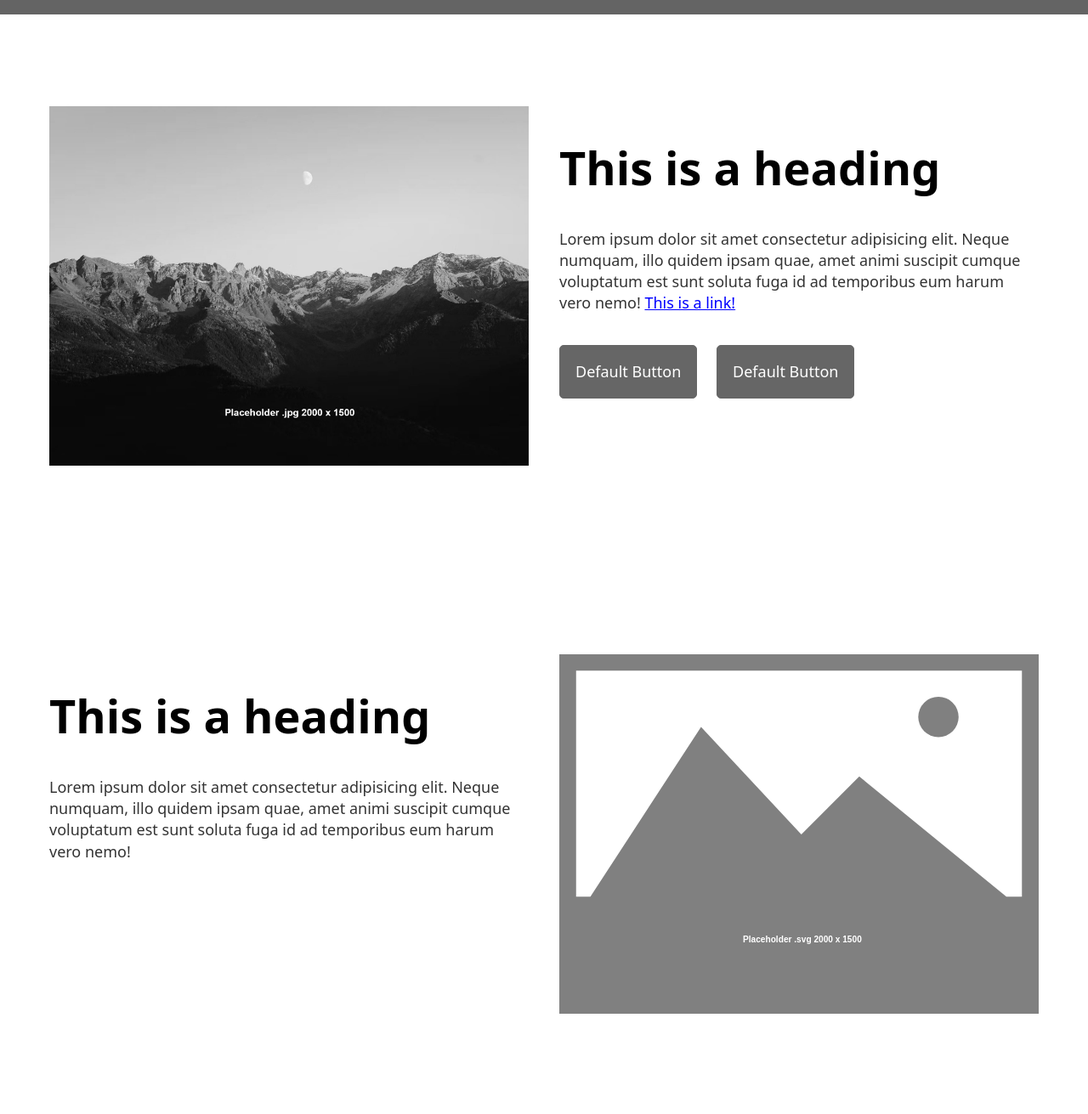
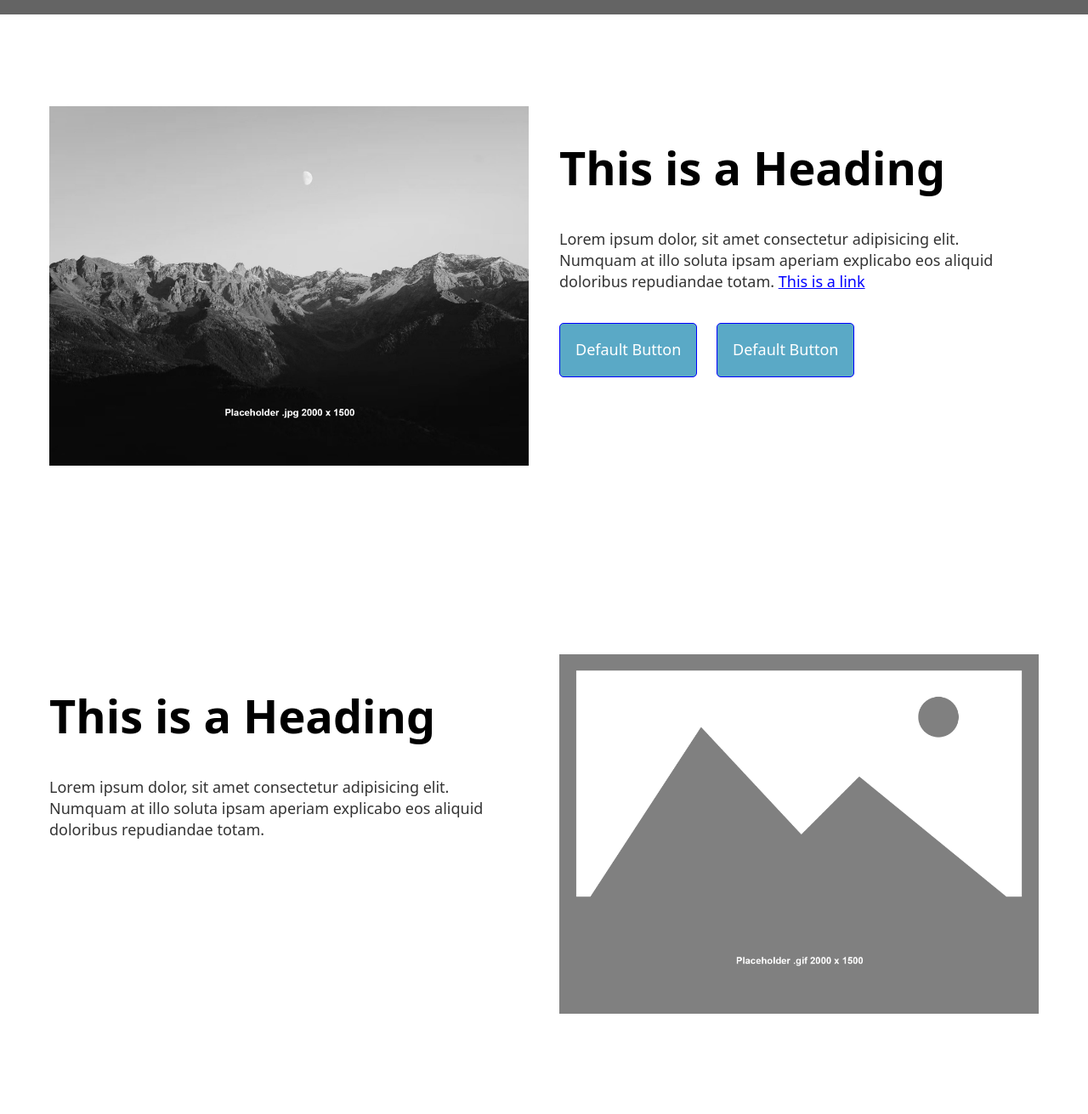
Before and after one commit to GabriellaAbbey/talk-framework, a plain HTML site: page index.html in a window 1280 px wide. Shown: the part 700-2011 px from the top of the page at 85% size. Drawn offline with Linux system fonts and the light colour scheme.

Commit message:
updated framework, on to adding code pens!

```diff
--- a/index.html
+++ b/index.html
@@ -62,50 +62,51 @@
         </section>
         <section id="section1">
             <div class="container">
-                <div class="row">
 
+                <div class="row observe-me">
+                    <div class="one-half observe-me animate-from-top">
+                        <img src="img/placeholder-2000x1500.jpg" alt="Placeholder Image">
+                    </div>
+                    <div class="one-half observe-me animate-from-bottom">
+                        <h1>This is a Heading</h1>
+                        <p>Lorem ipsum dolor, sit amet consectetur adipisicing elit. Numquam at illo soluta ipsam aperiam explicabo eos aliquid doloribus repudiandae totam. <a href="#">This is a link</a></p>
+                        <a href="#" class="button">Default Button</a>
+                        <a href="#" class="button">Default Button</a>
+                    </div>
+                </div>
+
+            </div>
+        </section>
+
+
+        <section class="bg-lightgrey">
+            <div class="container observe-me">
+
+                <div class="row swapped">
                     <div class="one-half">
-                        <img src="img/placeholder-2000x1500.jpg" alt="placeholder image" width="2000" height="1500">
+                        <img src="img/placeholder-2000x1500.gif" alt="Placeholder Image">
                     </div>
+                    <div class="one-half">
+                        <h1>This is a Heading</h1>
+                        <p>Lorem ipsum dolor, sit amet consectetur adipisicing elit. Numquam at illo soluta ipsam aperiam explicabo eos aliquid doloribus repudiandae totam.</p>
+                    </div>
+                </div>
 
-                    <div class="one-half">
-                        <h1>This is a heading</h1>
-                        <p>Lorem ipsum dolor sit amet consectetur adipisicing elit. Neque numquam, illo quidem ipsam quae, amet animi suscipit cumque voluptatum est sunt soluta fuga id ad temporibus eum harum vero nemo! <a href="#">This is a link!</a></p>
-                        <a href="#" class="button dark"> Default Button</a>
-                        <a href="#" class="button dark"> Default Button</a>
-                    </div>
-
-                </div>
             </div>
         </section>
 
         <section>
-            <div class="container">
-                <div class="row swapped">
-                    <div class="one-half">
-                        <img src="img/placeholder-2000x1500.svg" alt="placeholder image" width="2000" height="1500">
+            <div class="container observe-me">
+
+                <div class="row">
+                    <div class="one-half centered">
+                        <img src="img/placeholder-2000x1500.svg" alt="Placeholder Image">
+                        <h1>This is a Heading</h1>
+                        <p>Lorem ipsum dolor, sit amet consectetur adipisicing elit. Numquam at illo soluta ipsam aperiam explicabo eos aliquid doloribus repudiandae totam.</p>
                     </div>
-                    <div class="one-half">
-                        <h1>This is a heading</h1>
-                        <p>Lorem ipsum dolor sit amet consectetur adipisicing elit. Neque numquam, illo quidem ipsam quae, amet animi suscipit cumque voluptatum est sunt soluta fuga id ad temporibus eum harum vero nemo!</p>
-                    </div>
+                </div>
 
-                </div>
-            </div>
-        </section>
 
-        <section>
-            <div class="container">
-                <div class="row swapped">
-                    <div class="one-half centered">
-                        <img src="img/placeholder-2000x1500.gif" alt="placeholder image" width="2000" height="1500">
-                    </div>
-                    <div class="one-half centered">
-                        <h1>This is a heading</h1>
-                        <p>Lorem ipsum dolor sit amet consectetur adipisicing elit. Neque numquam, illo quidem ipsam quae, amet animi suscipit cumque voluptatum est sunt soluta fuga id ad temporibus eum harum vero nemo!</p>
-                    </div>
-
-                </div>
             </div>
         </section>
 
```
